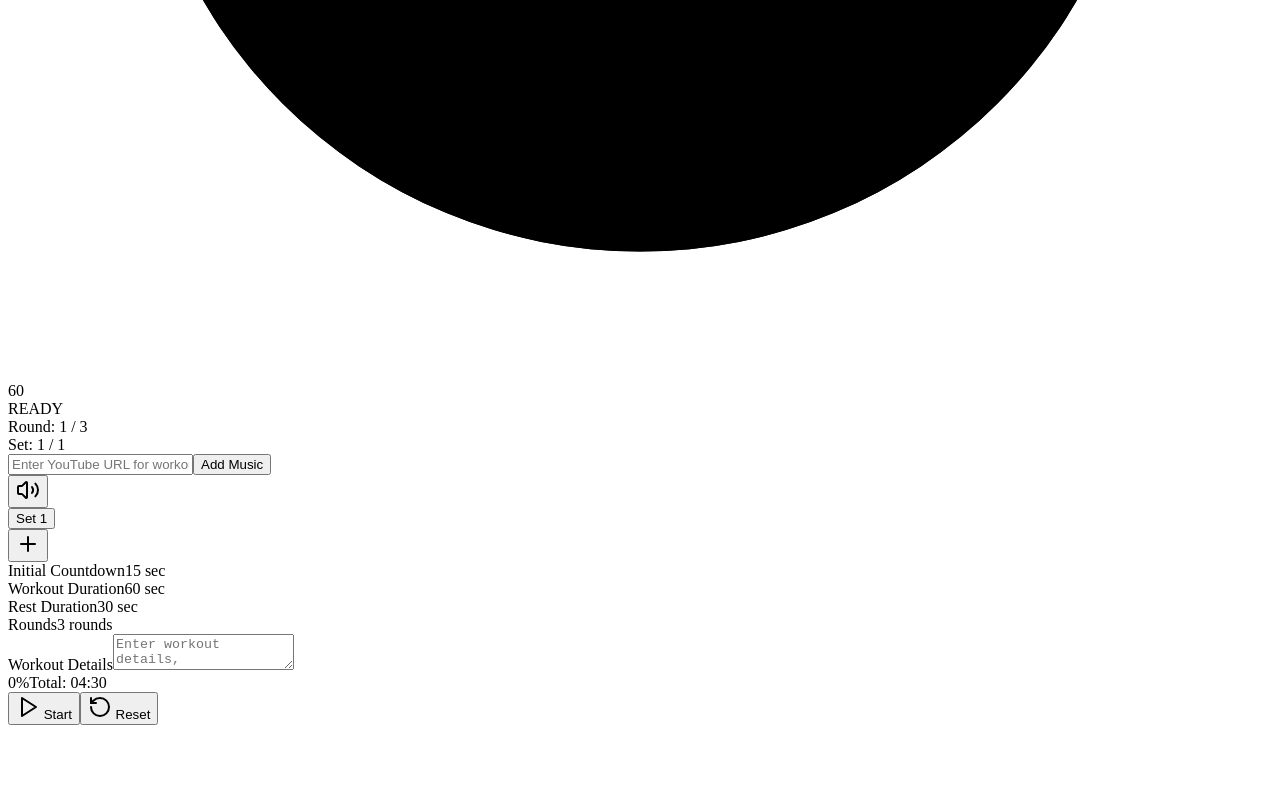
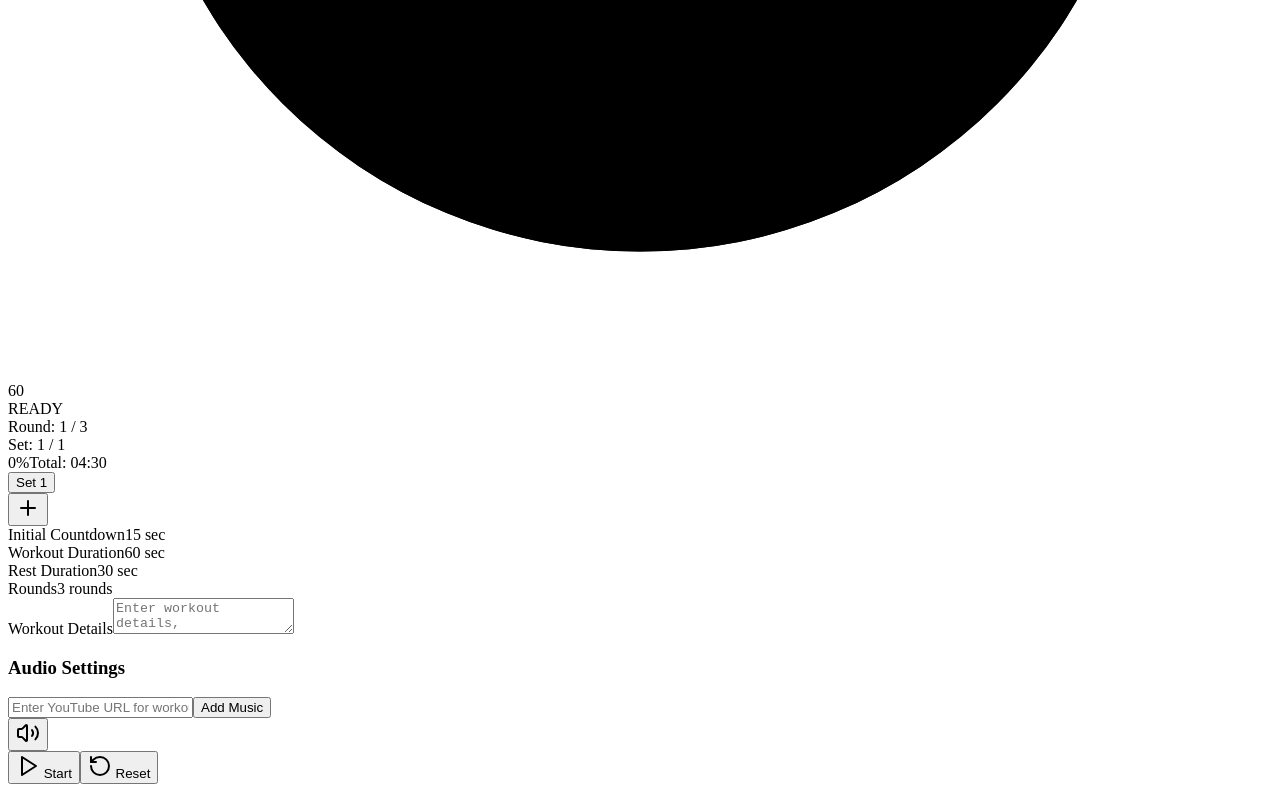
Before and after one commit to santoshchilkunda/WorkoutTimer, a React (Vite) app in the folder client/: page / in a window 1280 px wide. Shown: the part 1000-1800 px from the top of the page. Before the commit the page ends 1741 px from the top, so only its background shows below. Built offline with nearby package versions, Linux system fonts and the light colour scheme.

Commit message:
Restored to '619cc983173f6fbe633a8a714583e37cfd34ece3'
Replit-Restored-To:619cc983173f6fbe633a8a714583e37cfd34ece3

```diff
--- a/client/src/pages/home.tsx
+++ b/client/src/pages/home.tsx
@@ -51,9 +51,65 @@ export default function Home() {
     audioManager.setYoutubePlayer(player);
   };
 
-  return (
-    <div className="min-h-screen w-full bg-gradient-to-b from-background to-accent p-4 flex items-center justify-center">
-      <Card className="w-full max-w-5xl p-6 shadow-xl bg-background/95 backdrop-blur">
+  const WorkoutView = () => (
+    <div className="w-full max-w-5xl mx-auto">
+      <div className="text-center mb-8">
+        <h1 className="text-4xl font-bold bg-gradient-to-r from-primary to-primary/70 bg-clip-text text-transparent">
+          Workout Timer
+        </h1>
+      </div>
+
+      <div className="grid grid-cols-1 md:grid-cols-2 gap-8 items-start mb-8">
+        <div className="flex flex-col items-center justify-center">
+          <CircularTimer
+            progress={progress}
+            timeLeft={timeLeft}
+            phase={currentPhase}
+            currentRound={currentRound}
+            totalRounds={currentSet.rounds}
+            currentSet={currentSetIndex + 1}
+            totalSets={sets.length}
+          />
+        </div>
+
+        <div className="space-y-8">
+          <div className="space-y-4">
+            <YouTubePlayer onPlayerReady={handleYoutubePlayerReady} />
+          </div>
+        </div>
+      </div>
+
+      {/* Status bar spanning full width */}
+      <div className="w-full max-w-none mb-8">
+        <StatusBar
+          totalTime={totalTime}
+          elapsedTime={elapsedTime}
+          currentPhase={currentPhase}
+        />
+      </div>
+
+      <div className="flex justify-center gap-4">
+        <Button
+          size="lg"
+          onClick={pause}
+          className="w-32"
+        >
+          <Pause className="mr-2 h-4 w-4" /> Pause
+        </Button>
+        <Button
+          size="lg"
+          variant="outline"
+          onClick={reset}
+          className="w-32"
+        >
+          <RotateCcw className="mr-2 h-4 w-4" /> Back
+        </Button>
+      </div>
+    </div>
+  );
+
+  const SetupView = () => (
+    <>
       <div className="text-center mb-8">
         <h1 className="text-4xl font-bold bg-gradient-to-r from-primary to-primary/70 bg-clip-text text-transparent">
           Workout Timer
@@ -64,9 +120,6 @@ export default function Home() {
       </div>
 
       <div className="space-y-8">
-          <div className="grid grid-cols-1 md:grid-cols-2 gap-8 items-start">
-            {/* Left column */}
-            <div>
         <div className="flex justify-center mb-8">
           <CircularTimer
             progress={progress}
@@ -79,36 +132,15 @@ export default function Home() {
           />
         </div>
 
-              <div className="space-y-4">
-                <YouTubePlayer onPlayerReady={handleYoutubePlayerReady} />
-
-                <div className="flex items-center justify-between">
-                  <Button
-                    variant="ghost"
-                    size="icon"
-                    onClick={toggleMute}
-                    className="h-8 w-8"
-                  >
-                    {isMuted ? (
-                      <VolumeX className="h-4 w-4" />
-                    ) : (
-                      <Volume2 className="h-4 w-4" />
-                    )}
-                  </Button>
-                  <Slider
-                    className="w-32 ml-2"
-                    value={[volume]}
-                    onValueChange={([v]) => handleVolumeChange(v)}
-                    min={0}
-                    max={1}
-                    step={0.1}
-                    disabled={isMuted}
+        {/* Status bar spanning full width */}
+        <div className="w-full max-w-none mb-8">
+          <StatusBar
+            totalTime={totalTime}
+            elapsedTime={elapsedTime}
+            currentPhase={currentPhase}
           />
         </div>
-              </div>
-            </div>
 
-            {/* Right column */}
         <div className="space-y-6">
           <Tabs
             value={currentSetIndex.toString()}
@@ -203,35 +235,53 @@ export default function Home() {
               </TabsContent>
             ))}
           </Tabs>
+
+          <div className="space-y-4">
+            <h3 className="text-sm font-medium">Audio Settings</h3>
+            <YouTubePlayer onPlayerReady={handleYoutubePlayerReady} />
+
+            <div className="flex items-center justify-between">
+              <Button
+                variant="ghost"
+                size="icon"
+                onClick={toggleMute}
+                className="h-8 w-8"
+              >
+                {isMuted ? (
+                  <VolumeX className="h-4 w-4" />
+                ) : (
+                  <Volume2 className="h-4 w-4" />
+                )}
+              </Button>
+              <Slider
+                className="w-32 ml-2"
+                value={[volume]}
+                onValueChange={([v]) => handleVolumeChange(v)}
+                min={0}
+                max={1}
+                step={0.1}
+                disabled={isMuted}
+              />
             </div>
           </div>
 
-          {/* Status bar spanning full width */}
-          <div className="w-full max-w-none">
-            <StatusBar
-              totalTime={totalTime}
-              elapsedTime={elapsedTime}
-              currentPhase={currentPhase}
-            />
-          </div>
-
           <div className="flex justify-center gap-4">
-            <Button size="lg" onClick={isRunning ? pause : start} className="w-32">
-              {isRunning ? (
-                <>
-                  <Pause className="mr-2 h-4 w-4" /> Pause
-                </>
-              ) : (
-                <>
+            <Button size="lg" onClick={start} className="w-32">
               <Play className="mr-2 h-4 w-4" /> Start
-                </>
-              )}
             </Button>
             <Button size="lg" variant="outline" onClick={reset} className="w-32">
               <RotateCcw className="mr-2 h-4 w-4" /> Reset
             </Button>
           </div>
         </div>
+      </div>
+    </>
+  );
+
+  return (
+    <div className="min-h-screen w-full bg-gradient-to-b from-background to-accent p-4 flex items-center justify-center">
+      <Card className="w-full max-w-5xl p-6 shadow-xl bg-background/95 backdrop-blur">
+        {isRunning ? <WorkoutView /> : <SetupView />}
       </Card>
     </div>
   );
```
Lines whose indentation alone changed are shown as unchanged.
